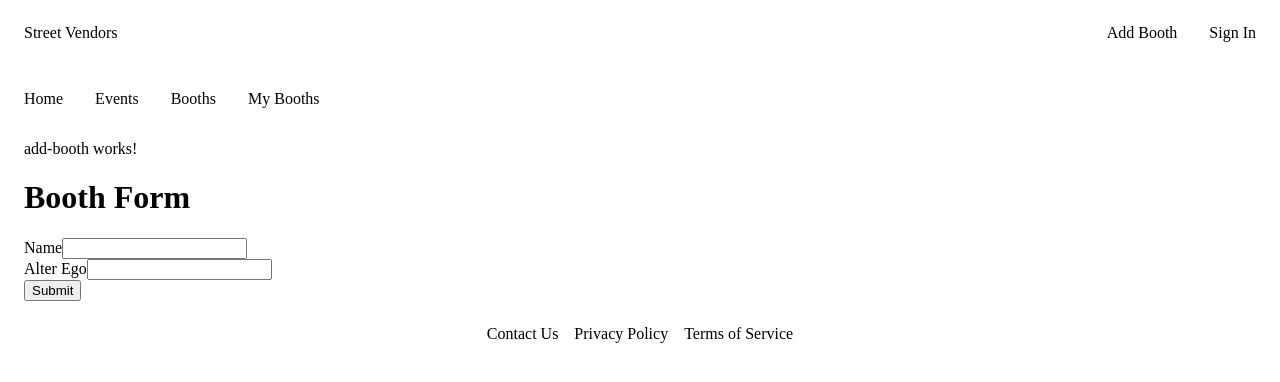
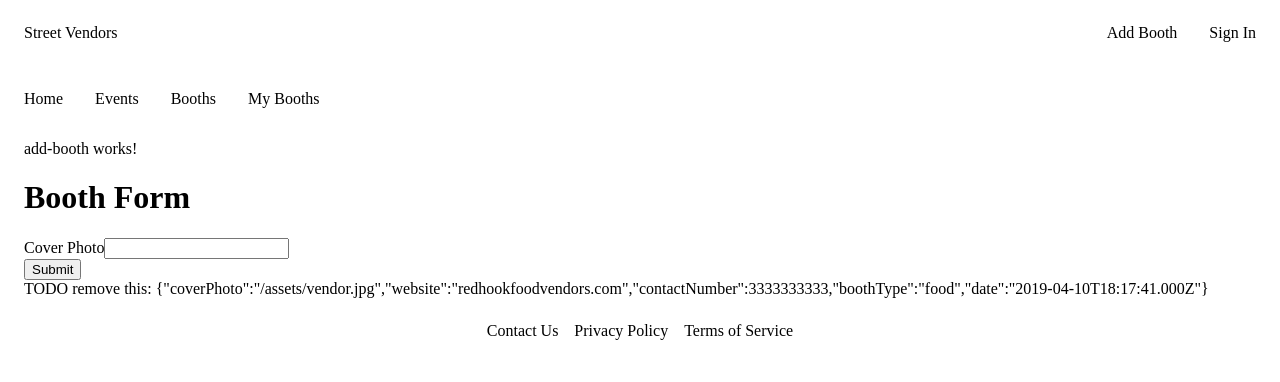
Before and after one commit to jpbrown250/angular-local-produce, an Angular app: page /add-booth in a window 1280 px wide. Shown: the top 382 px of the page. Built offline with nearby package versions, Linux system fonts and the light colour scheme.

Commit message:
Progress on filling developing the form, need to figure out why ngForm and ngModel cannot be found.

```diff
--- a/src/app/booth-form/booth-form.component.html
+++ b/src/app/booth-form/booth-form.component.html
@@ -1,17 +1,21 @@
 <div class="container">
   <h1>Booth Form</h1>
+  <!-- TODO: figure out why component does not have access to ngForm nor ngModel -->
+  <!-- <form #boothForm="ngForm"> -->
   <form>
     <div class="form-group">
-      <label for="name">Name</label>
-      <input type="text" class="form-control" id="name" required>
+      <label for="name">Cover Photo</label>
+      <!--  [(ngModel)]="model.coverPhoto" name="coverPhoto" -->
+      <input type="text" class="form-control" id="coverPhoto" required>
     </div>
 
-    <div class="form-group">
+    <!-- <div class="form-group">
       <label for="alterEgo">Alter Ego</label>
       <input type="text" class="form-control" id="alterEgo">
-    </div>
+    </div> -->
 
     <button type="submit" class="btn btn-success">Submit</button>
 
   </form>
+  TODO remove this: {{diagnostic()}}
 </div>
--- a/src/app/booth-form/booth-form.component.ts
+++ b/src/app/booth-form/booth-form.component.ts
@@ -9,9 +9,6 @@ import { Booth } from '../booth';
 })
 export class BoothFormComponent implements OnInit {
 
-  // constructor() {
-  // }
-  // model: Booth;
   model: Booth = {
     // location: {
     //   lat: 10,
@@ -21,11 +18,9 @@ export class BoothFormComponent implements OnInit {
     website: "redhookfoodvendors.com",
     contactNumber: 3333333333,
     boothType: "food",
-    date: new Date()
+    date: new Date() //TODO: this should be set on submit
   }
   ngOnInit() {
-    // console.log(new Booth(1010101010, "event").getBoothTypes());
-    // console.log("booth form loaded");
     var vendor = {
       // location: {
       //   lat: 10,
@@ -49,12 +44,12 @@ export class BoothFormComponent implements OnInit {
   // boothType: Array<"event" | "produce" | "food" | "entertainment" | "merchandise" | "other"> =
   //   ["event", "produce", "food", "entertainment", "merchandise", "other"];
 
-  // model = new Booth(6197506456, this.boothType[1]);
+  submitted = false;
 
-  // submitted = false;
+  onSubmit() {
+    this.submitted = true;
+  }
 
-  // onSubmit() { this.submitted = true; }
-
-  // // TODO: Remove this when we're done
-  // get diagnostic() { return JSON.stringify(this.model); }
+  // TODO: Remove this when we're done
+  diagnostic() { return JSON.stringify(this.model); }
 }
```
